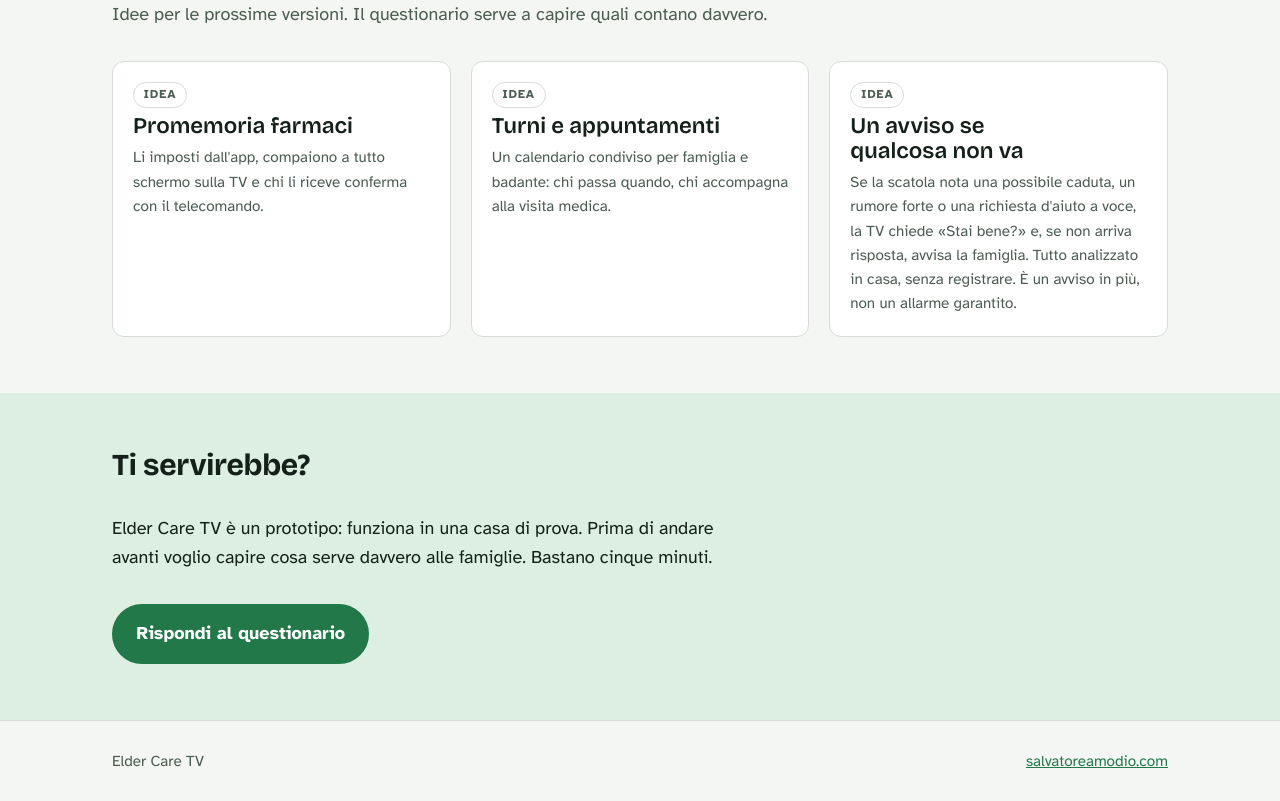
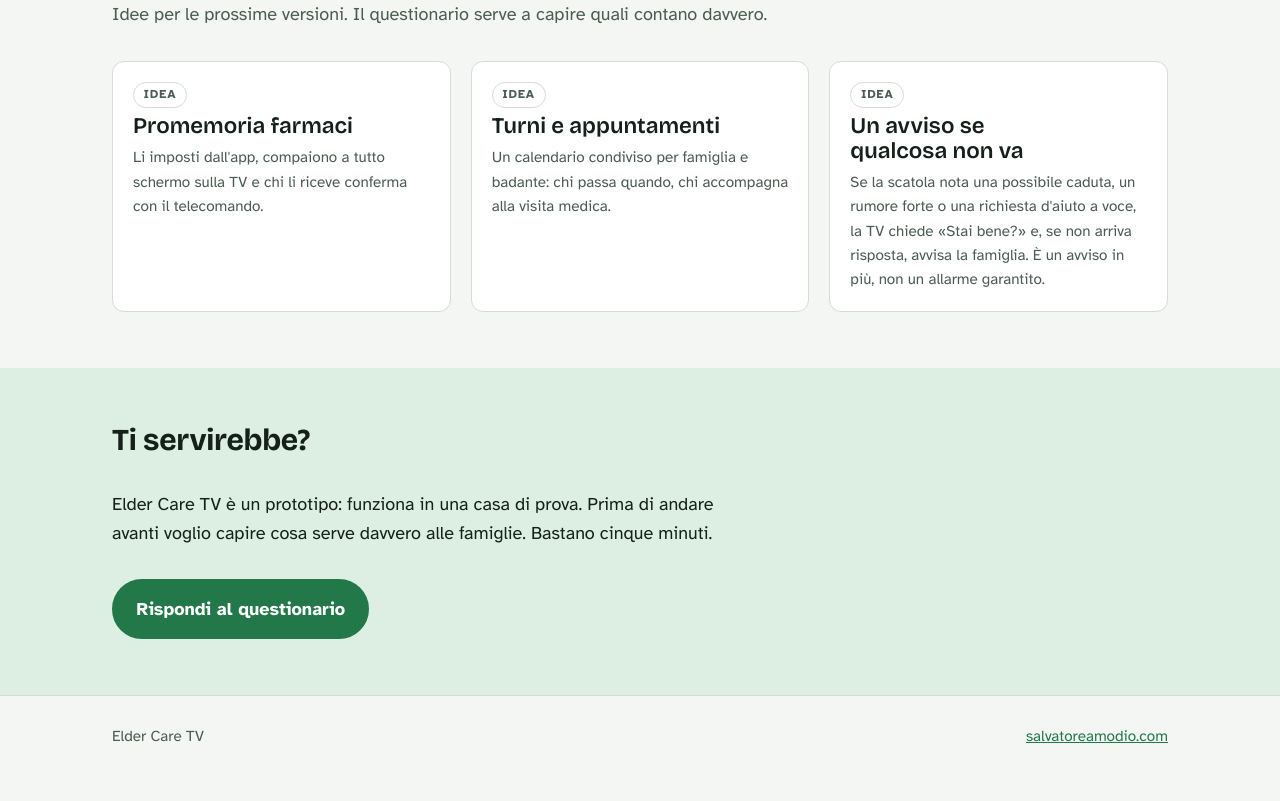
Before and after one commit to sasi-amodio/website, a plain HTML site: page eldercare-tv/index.html in a window 1280 px wide. Shown: the part 3360-4161 px from the top of the page. After the commit the page ends 4137 px from the top, so only its background shows below. Drawn offline with nearby package versions, Linux system fonts and the light colour scheme.

Commit message:
Elder Care TV page: shorter alert idea
Co-Authored-By: Claude Opus 5.5 <noreply@anthropic.com>

```diff
--- a/eldercare-tv/index.html
+++ b/eldercare-tv/index.html
@@ -353,7 +353,7 @@
         <div>
           <span class="tag"><span lang="it">Idea</span><span lang="en">Idea</span></span>
           <h3><span lang="it">Un avviso se qualcosa non va</span><span lang="en">An alert if something seems wrong</span></h3>
-          <p><span lang="it">Se la scatola nota una possibile caduta, un rumore forte o una richiesta d'aiuto a voce, la TV chiede «Stai bene?» e, se non arriva risposta, avvisa la famiglia. Tutto analizzato in casa, senza registrare. È un avviso in più, non un allarme garantito.</span><span lang="en">If the box notices a possible fall, a loud noise or a spoken call for help, the TV asks "Are you OK?" and, if there is no answer, alerts the family. Everything is analysed at home, with no recording. It's an extra alert, not a guaranteed alarm.</span></p>
+          <p><span lang="it">Se la scatola nota una possibile caduta, un rumore forte o una richiesta d'aiuto a voce, la TV chiede «Stai bene?» e, se non arriva risposta, avvisa la famiglia. È un avviso in più, non un allarme garantito.</span><span lang="en">If the box notices a possible fall, a loud noise or a spoken call for help, the TV asks "Are you OK?" and, if there is no answer, alerts the family. It's an extra alert, not a guaranteed alarm.</span></p>
         </div>
       </div>
     </div>
```
